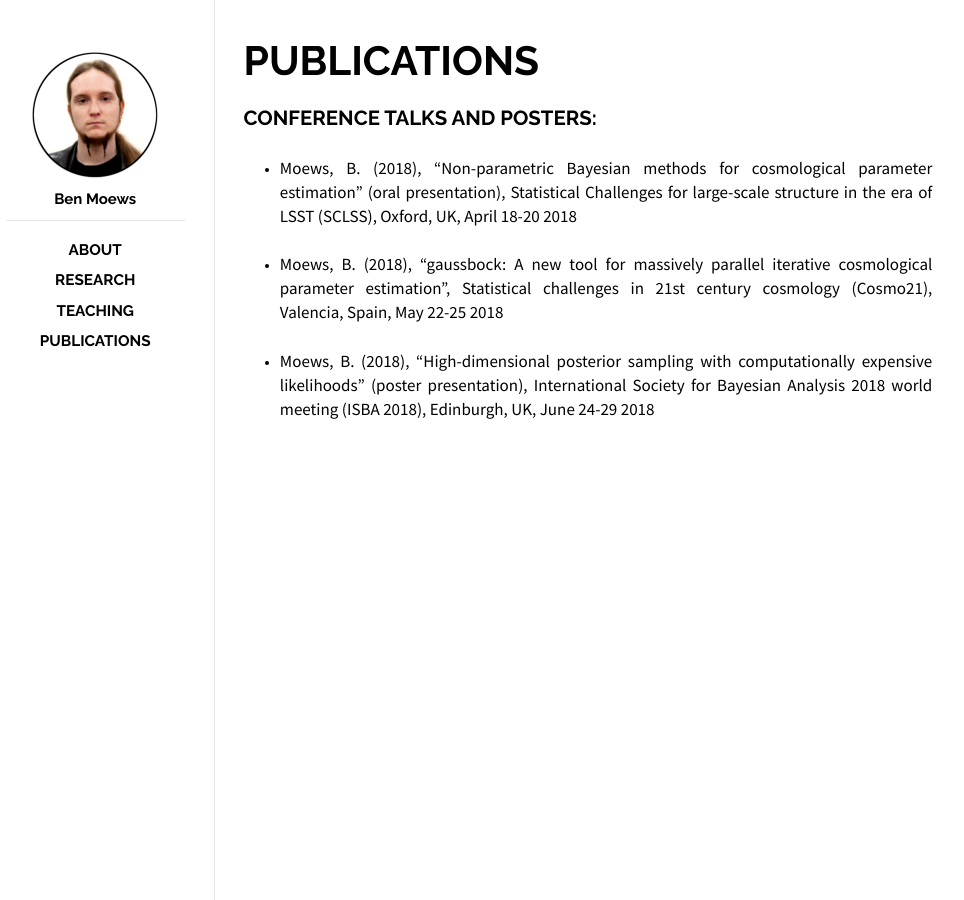
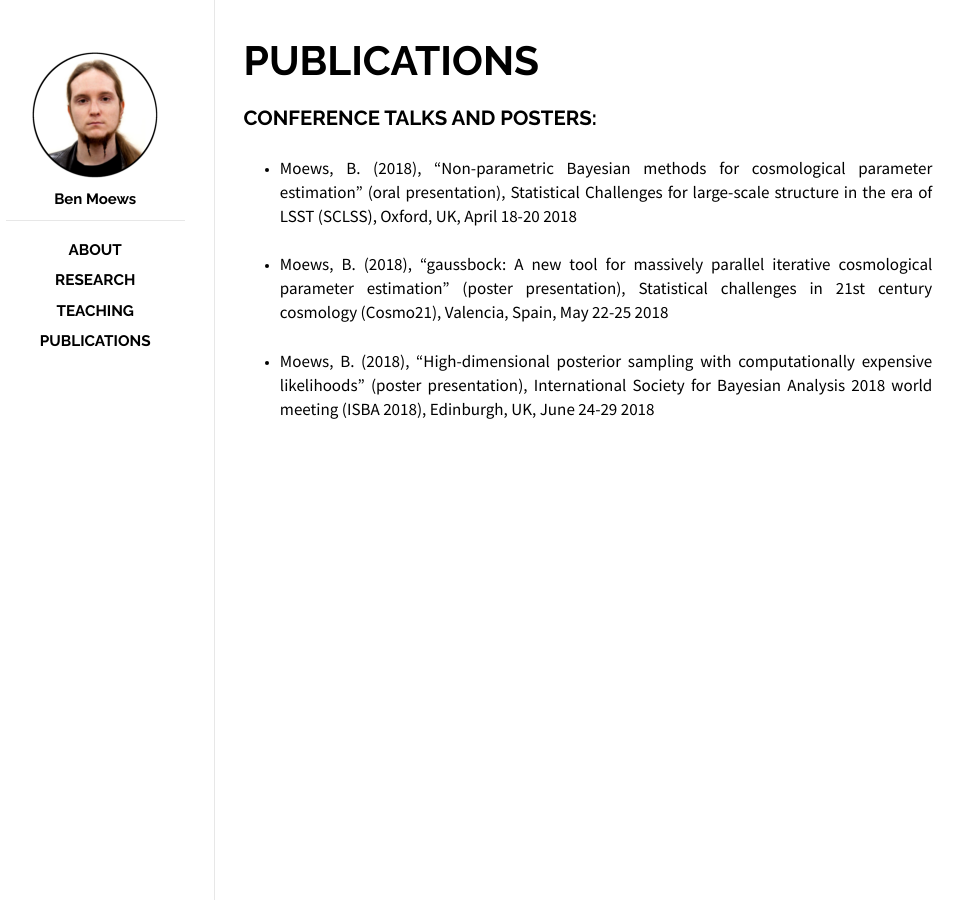
Before and after one commit to moews/moews.github.io, a Jekyll site: the page built from _posts/2017-03-24-publications.md, in a window 1280 px wide. Shown: the whole page, without its empty margins (144-1108 px from the left). Built offline with Jekyll 4.4.1, drawn with Linux system fonts in a browser that asks for light colours.

Commit message:
Update 2017-03-24-publications.md

```diff
--- a/_posts/2017-03-24-publications.md
+++ b/_posts/2017-03-24-publications.md
@@ -10,6 +10,6 @@
 
 * Moews, B. (2018), "Non-parametric Bayesian methods for cosmological parameter estimation" (oral presentation), Statistical Challenges for large-scale structure in the era of LSST (SCLSS), Oxford, UK, April 18-20 2018
 
-* Moews, B. (2018), "gaussbock: A new tool for massively parallel iterative cosmological parameter estimation", Statistical challenges in 21st century cosmology (Cosmo21), Valencia, Spain, May 22-25 2018
+* Moews, B. (2018), "gaussbock: A new tool for massively parallel iterative cosmological parameter estimation" (poster presentation), Statistical challenges in 21st century cosmology (Cosmo21), Valencia, Spain, May 22-25 2018
 
 * Moews, B. (2018), "High-dimensional posterior sampling with computationally expensive likelihoods" (poster presentation), International Society for Bayesian Analysis 2018 world meeting (ISBA 2018), Edinburgh, UK, June 24-29 2018
```
